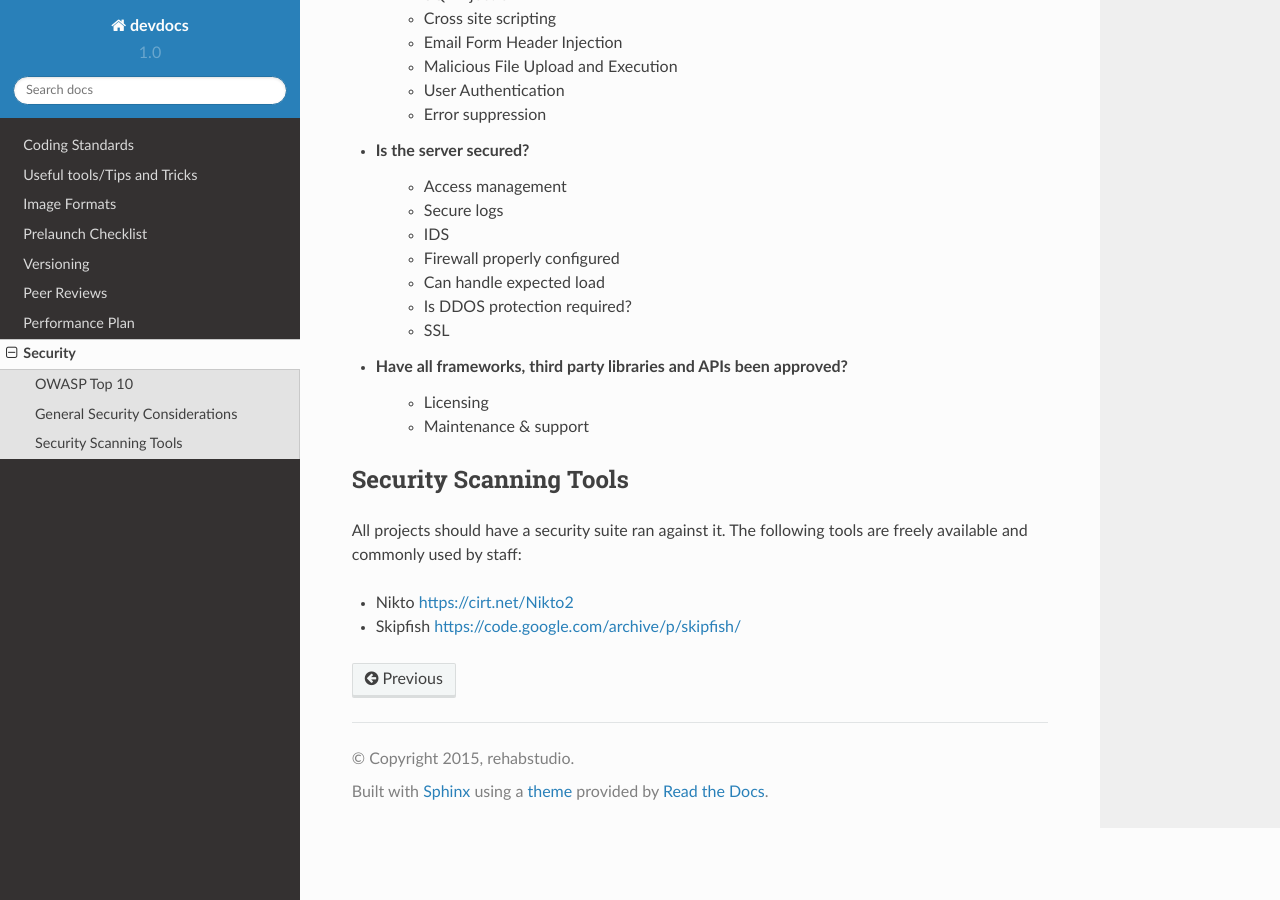
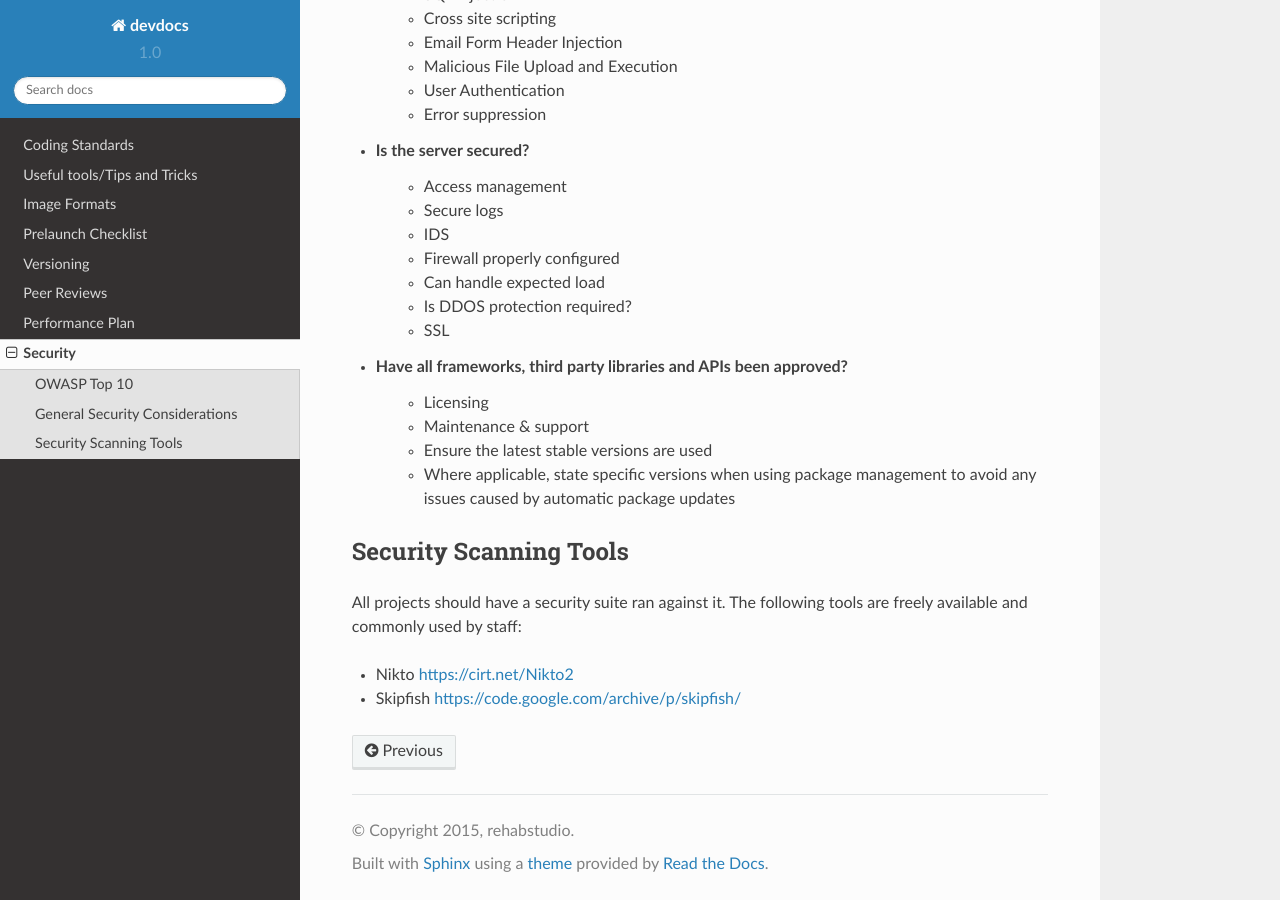
Before and after one commit to rehabstudio/devdocs, a Sphinx documentation site: the page built from source/security.rst, in a window 1280 px wide and 900 px high, scrolled down 829 px. Built offline with Sphinx 7.4.7 and the Read the Docs theme 2.0.0, drawn with Linux system fonts in a browser that asks for light colours; formulas are drawn with MathJax 3.

Commit message:
Added notes to cover off using latest stable version & specifying package versions

```diff
--- a/source/security.rst
+++ b/source/security.rst
@@ -51,6 +51,9 @@ considerations are as follows:
 - Have all frameworks, third party libraries and APIs been approved?
     - Licensing
     - Maintenance & support
+    - Ensure the latest stable versions are used
+    - Where applicable, state specific versions when using package management
+      to avoid any issues caused by automatic package updates
 
 ***********************
 Security Scanning Tools
```
